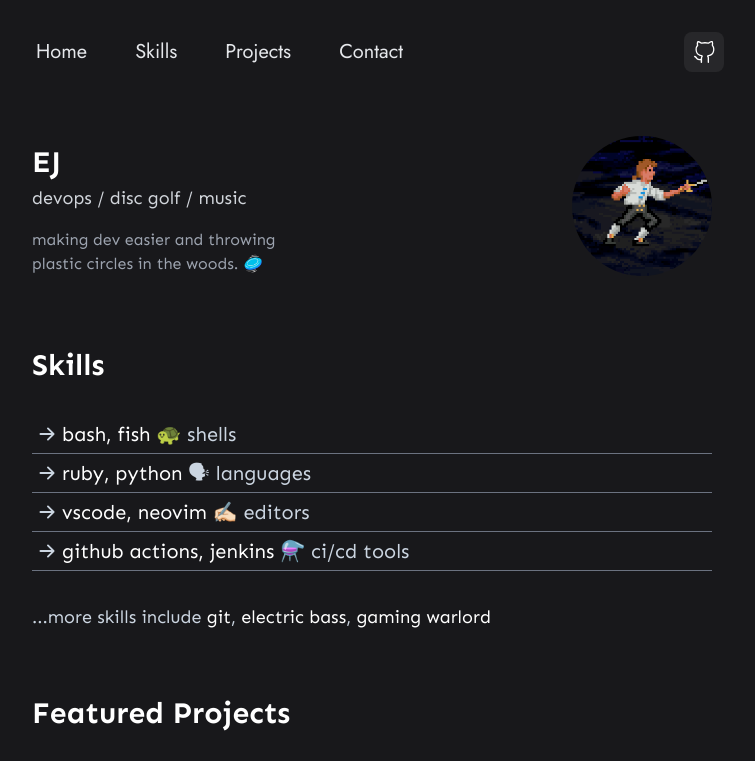
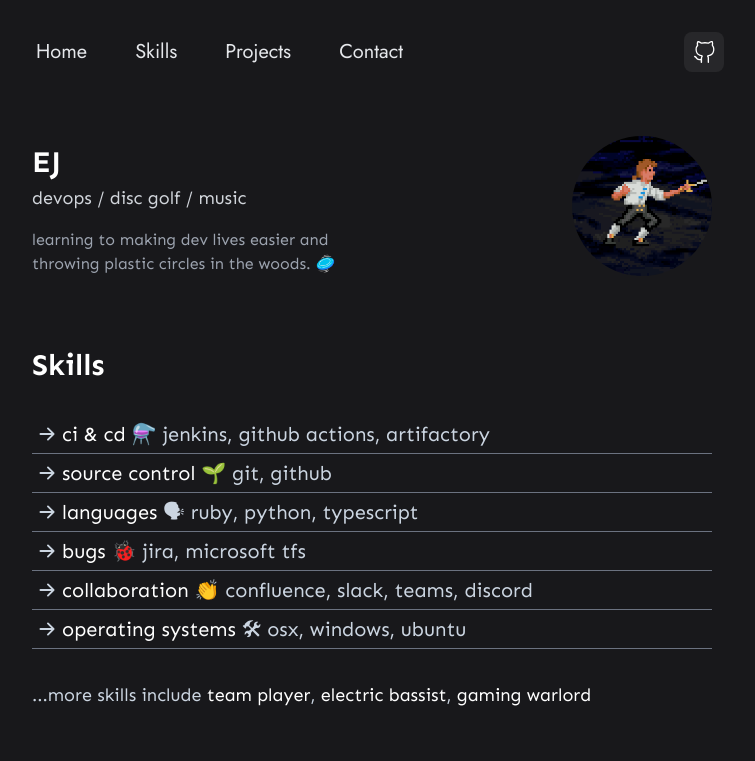
Before and after one commit to Mawdac/portfolio, a Next.js app: page / in a window 1280 px wide. Shown: the top 761 px of the page, without its empty margins (268-1023 px from the left). Built offline with nearby package versions, Linux system fonts and the light colour scheme; no server answers.

Commit message:
💬 chore: Update info

```diff
--- a/components/Sections/About.section.tsx
+++ b/components/Sections/About.section.tsx
@@ -15,8 +15,8 @@ const About: NextComponentType = () => {
         </p>
 
         <p className="mt-4 text-gray-400">
-          making dev easier and throwing <br />
-          plastic circles in the woods. 🥏
+          learning to making dev lives easier and <br />
+          throwing plastic circles in the woods. 🥏
         </p>
 
         {/* <Link href="https://maddawik.hashnode.dev/" passHref>
--- a/components/Sections/Skills.section.tsx
+++ b/components/Sections/Skills.section.tsx
@@ -8,32 +8,44 @@ const Skills = () => {
       <div className="text-md my-8 flex flex-col font-medium md:text-xl custom:text-lg">
         <p className="flex flex-row items-center border-b-[0.1px] border-gray-500 py-1 text-slate-300">
           <BsArrowRightShort size="30" />
-          <span className="text-white">bash, fish</span>
-          &nbsp;🐢 shells
+          <span className="text-white">ci & cd</span>
+          &nbsp;⚗️ jenkins, github actions, artifactory
         </p>
 
         <p className="flex flex-row items-center border-b-[0.1px] border-gray-500 py-1 text-slate-300">
           <BsArrowRightShort size="30" />
-          <span className="text-white">ruby, python</span>
-          &nbsp;🗣 languages
+          <span className="text-white">source control</span>
+          &nbsp;🌱 git, github
         </p>
 
         <p className="flex flex-row items-center border-b-[0.1px] border-gray-500 py-1 text-slate-300">
           <BsArrowRightShort size="30" />
-          <span className="text-white">vscode, neovim</span>
-          &nbsp;✍🏻 editors
+          <span className="text-white">languages</span>
+          &nbsp;🗣 ruby, python, typescript
         </p>
 
         <p className="flex flex-row items-center border-b-[0.1px] border-gray-500 py-1 text-slate-300">
           <BsArrowRightShort size="30" />
-          <span className="text-white">github actions, jenkins</span>
-          &nbsp;⚗️ ci/cd tools
+          <span className="text-white">bugs</span>
+          &nbsp;🐞 jira, microsoft tfs
+        </p>
+
+        <p className="flex flex-row items-center border-b-[0.1px] border-gray-500 py-1 text-slate-300">
+          <BsArrowRightShort size="30" />
+          <span className="text-white">collaboration</span>
+          &nbsp;👏 confluence, slack, teams, discord
+        </p>
+
+        <p className="flex flex-row items-center border-b-[0.1px] border-gray-500 py-1 text-slate-300">
+          <BsArrowRightShort size="30" />
+          <span className="text-white">operating systems</span>
+          &nbsp;🛠 osx, windows, ubuntu
         </p>
       </div>
 
       <p className="text-lg font-medium text-slate-300">
-        ...more skills include <span className="text-white">git</span>,{" "}
-        <span className="text-white">electric bass</span>,{" "}
+        ...more skills include <span className="text-white">team player</span>,{" "}
+        <span className="text-white">electric bassist</span>,{" "}
         <span className="text-white">gaming warlord</span>{" "}
       </p>
     </div>
```
